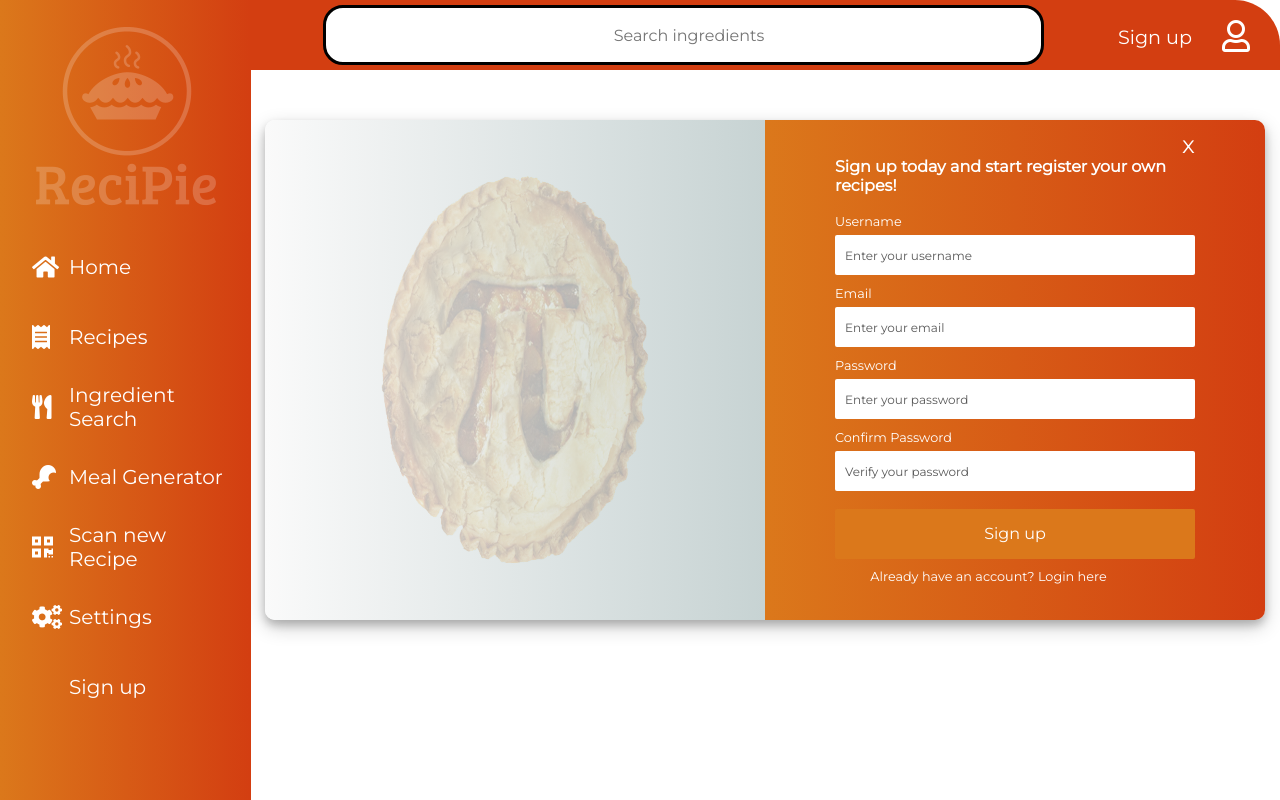
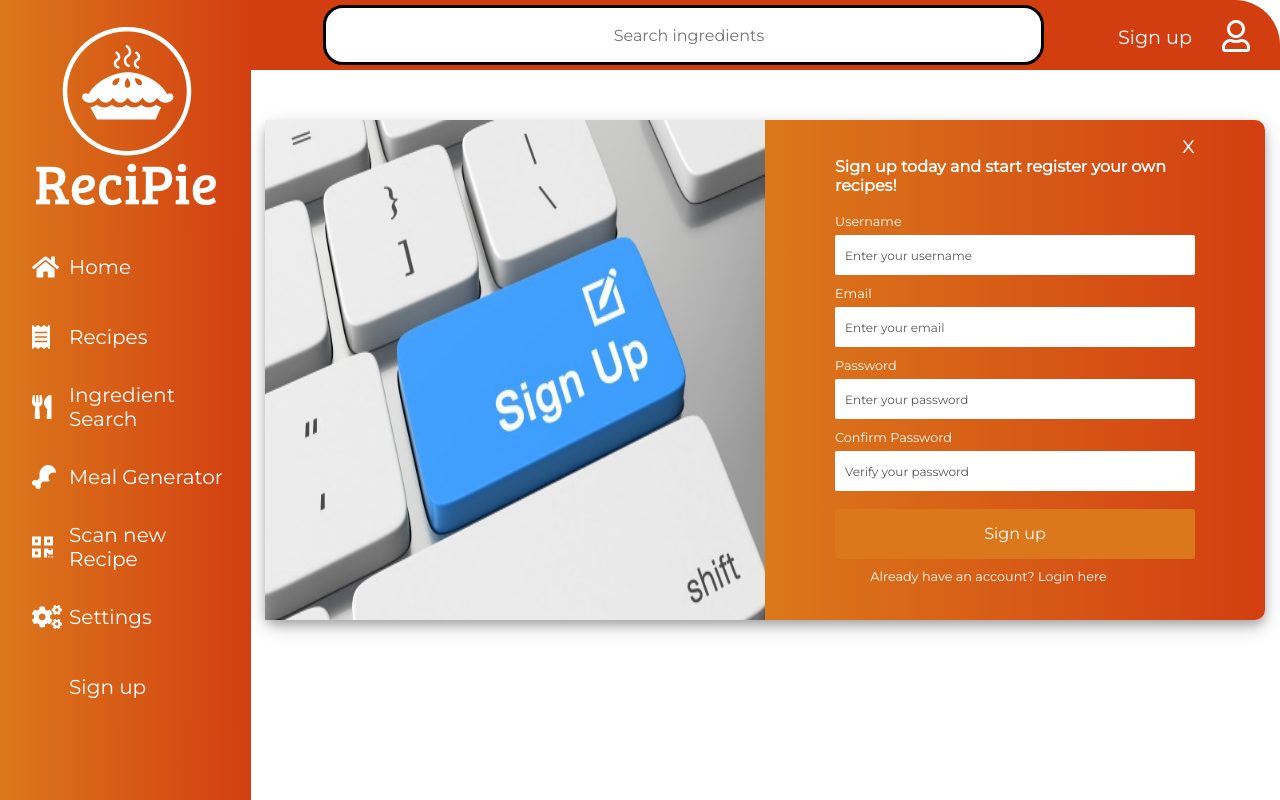
Before and after one commit to SqueakyNinja/ReciPie, a React (Create React App) app in the folder client/: page /signup in a window 1280 px wide. Built offline with nearby package versions, Linux system fonts and the light colour scheme.

Commit message:
Add new image to signup.

```diff
--- a/client/src/pages/Homepage/index.module.scss
+++ b/client/src/pages/Homepage/index.module.scss
@@ -1,9 +1,4 @@
-img {
-  opacity: 20%;
-  display: block;
-  margin-left: auto;
-  margin-right: auto;
-}
+
 
 .grid {
   display: grid;
--- a/client/src/pages/Signup/Form.css
+++ b/client/src/pages/Signup/Form.css
@@ -27,11 +27,12 @@
     );
     border-radius: 10px 0 0 10px;
     position: relative;
+
   }
 
   .form-img {
-    width: 80%;
-    height: 80%;
+    width: 100%;
+    height: 100%;
     position: absolute;
     top: 50%;
     left: 50%;
@@ -39,8 +40,8 @@
   }
 
   .form-img-2 {
-    width: 60%;
-    height: 60%;
+    width: 50%;
+    height: 50%;
     position: absolute;
     top: 50%;
     left: 50%;
--- a/client/src/pages/Signup/Form.js
+++ b/client/src/pages/Signup/Form.js
@@ -2,7 +2,7 @@ import React, { useState } from 'react'
 import Signup from './Signup'
 import FormSuccess from "./FormSuccess"
 import "./Form.css"
-import Image from "./pie.png"
+import Image from "./signup1.jpg"
 
 const Form = () => {
     const [isSubmitted, setIsSubmitted] = useState(false)
--- a/client/src/pages/Signup/FormSuccess.js
+++ b/client/src/pages/Signup/FormSuccess.js
@@ -1,10 +1,12 @@
 import React from 'react'
+import Image from "./thumbsUp.png"
 
 const FormSuccess = () => {
     return (
-       <div className="form-content-right">
-           <div className="form-success">You have registered</div>
-       </div>
+        <div className='form-content-right'>
+        <h1 className='form-success'>We have received your request!</h1>
+        <img className='form-img-2' src={Image} alt='success-image' />
+      </div>
     )
 }
 
--- a/client/src/pages/Signup/useForm.js
+++ b/client/src/pages/Signup/useForm.js
@@ -30,7 +30,7 @@ const handleSubmit = e =>{
 useEffect(() => {
     if(Object.keys(errors).length === 0 &&
     isSubmitting ) {
-        callbackify()
+        callback()
     }
 }, [errors])
 
```
Also changed, not shown: client/src/pages/Signup/signup1.jpg (added), client/src/pages/Signup/thumbsUp.png (added).
